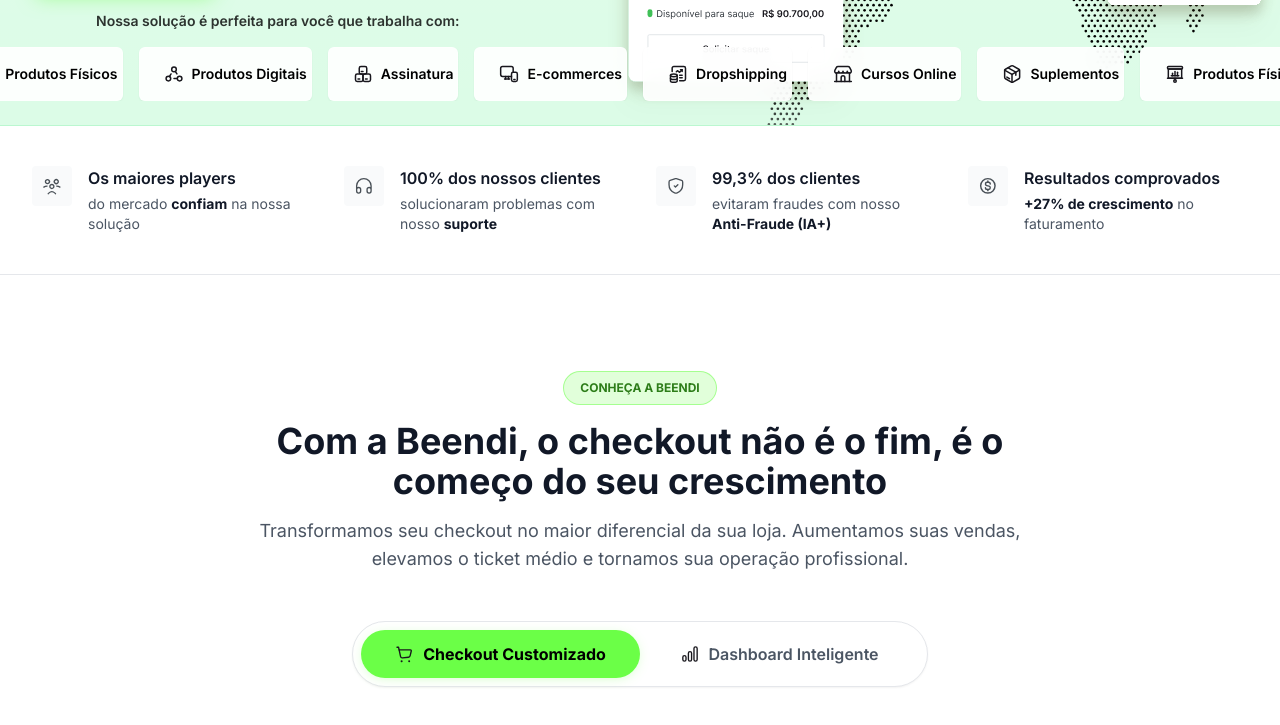
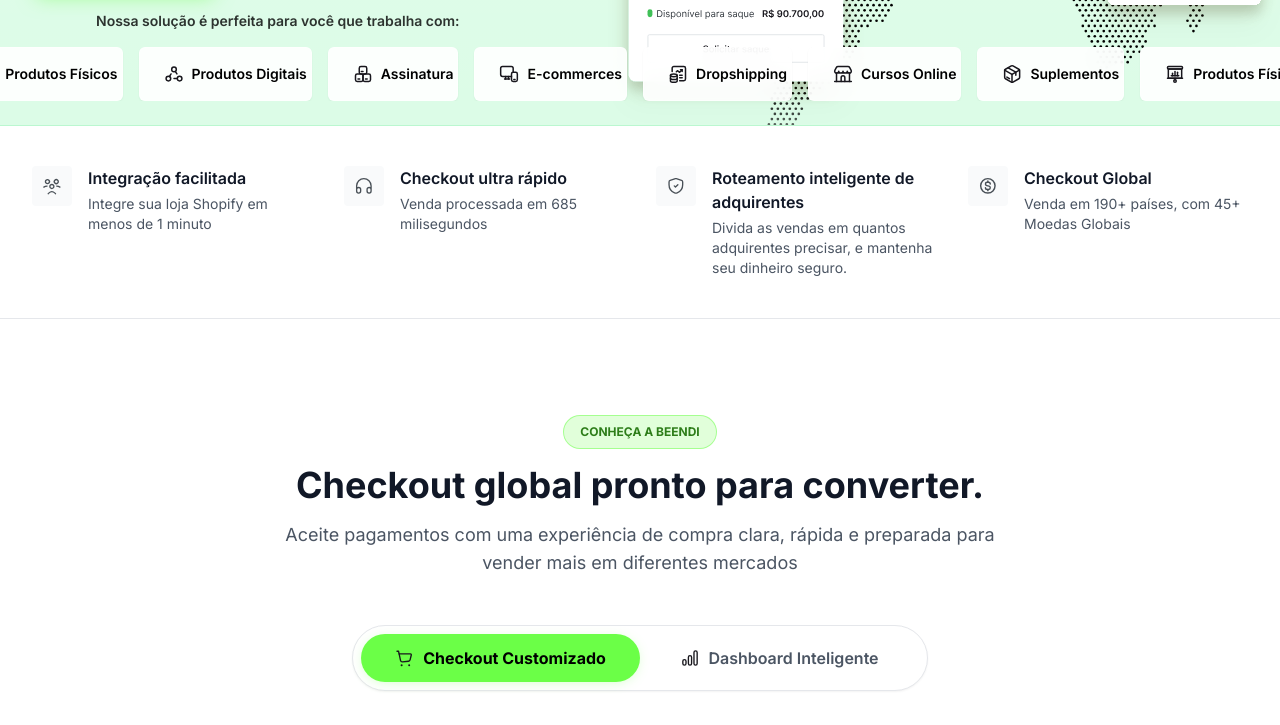
Before and after one commit to psycomunic/BEENDI, a plain HTML site: page index.html in a window 1280 px wide. Shown: the part 663-1388 px from the top of the page. Drawn offline with nearby package versions, Linux system fonts and the light colour scheme.

Commit message:
Update central section title and subtitle

```diff
--- a/index.html
+++ b/index.html
@@ -222,8 +222,8 @@
             <img alt="" width="20" height="20" src="ARQUIVOS/imgi_15_player.svg" onerror="this.style.display='none'"/>
           </div>
           <div class="flex flex-col gap-1">
-            <p class="text-brand-text font-semibold text-base">Os maiores players</p>
-            <p class="font-normal text-sm text-brand-muted">do mercado <strong class="text-brand-text">confiam</strong> na nossa solução</p>
+            <p class="text-brand-text font-semibold text-base">Integração facilitada</p>
+            <p class="font-normal text-sm text-brand-muted">Integre sua loja Shopify em menos de 1 minuto</p>
           </div>
         </div>
 
@@ -232,8 +232,8 @@
             <img alt="" width="20" height="20" src="ARQUIVOS/imgi_16_clientes.svg" onerror="this.style.display='none'"/>
           </div>
           <div class="flex flex-col gap-1">
-            <p class="text-brand-text font-semibold text-base">100% dos nossos clientes</p>
-            <p class="font-normal text-sm text-brand-muted">solucionaram problemas com nosso <strong class="text-brand-text">suporte</strong></p>
+            <p class="text-brand-text font-semibold text-base">Checkout ultra rápido</p>
+            <p class="font-normal text-sm text-brand-muted">Venda processada em 685 milisegundos</p>
           </div>
         </div>
 
@@ -242,8 +242,8 @@
             <img alt="" width="20" height="20" src="ARQUIVOS/imgi_17_antifraude.svg" onerror="this.style.display='none'"/>
           </div>
           <div class="flex flex-col gap-1">
-            <p class="text-brand-text font-semibold text-base">99,3% dos clientes</p>
-            <p class="font-normal text-sm text-brand-muted">evitaram fraudes com nosso <strong class="text-brand-text">Anti-Fraude (IA+)</strong></p>
+            <p class="text-brand-text font-semibold text-base">Roteamento inteligente de adquirentes</p>
+            <p class="font-normal text-sm text-brand-muted">Divida as vendas em quantos adquirentes precisar, e mantenha seu dinheiro seguro.</p>
           </div>
         </div>
 
@@ -252,8 +252,8 @@
             <img alt="" width="20" height="20" src="ARQUIVOS/imgi_18_resultado.svg" onerror="this.style.display='none'"/>
           </div>
           <div class="flex flex-col gap-1">
-            <p class="text-brand-text font-semibold text-base">Resultados comprovados</p>
-            <p class="font-normal text-sm text-brand-muted"><strong class="text-brand-text">+27% de crescimento</strong> no faturamento</p>
+            <p class="text-brand-text font-semibold text-base">Checkout Global</p>
+            <p class="font-normal text-sm text-brand-muted">Venda em 190+ países, com 45+ Moedas Globais</p>
           </div>
         </div>
 
@@ -267,8 +267,8 @@
 
       <div class="flex flex-col gap-4 w-full md:max-w-3xl mx-auto mb-12 text-center">
         <span class="text-xs bg-[rgba(107,255,71,0.2)] text-[#2d7d19] px-4 py-2 rounded-full font-bold w-fit mx-auto border border-[rgba(107,255,71,0.5)]">CONHEÇA A BEENDI</span>
-        <h2 class="text-3xl md:text-4xl font-bold text-brand-text">Com a Beendi, o checkout não é o fim, é o começo do seu crescimento</h2>
-        <p class="font-normal text-base md:text-lg text-brand-muted">Transformamos seu checkout no maior diferencial da sua loja. Aumentamos suas vendas, elevamos o ticket médio e tornamos sua operação profissional.</p>
+        <h2 class="text-3xl md:text-4xl font-bold text-brand-text">Checkout global pronto para converter.</h2>
+        <p class="font-normal text-base md:text-lg text-brand-muted">Aceite pagamentos com uma experiência de compra clara, rápida e preparada para vender mais em diferentes mercados</p>
       </div>
 
       <!-- Toggle Buttons -->
```
